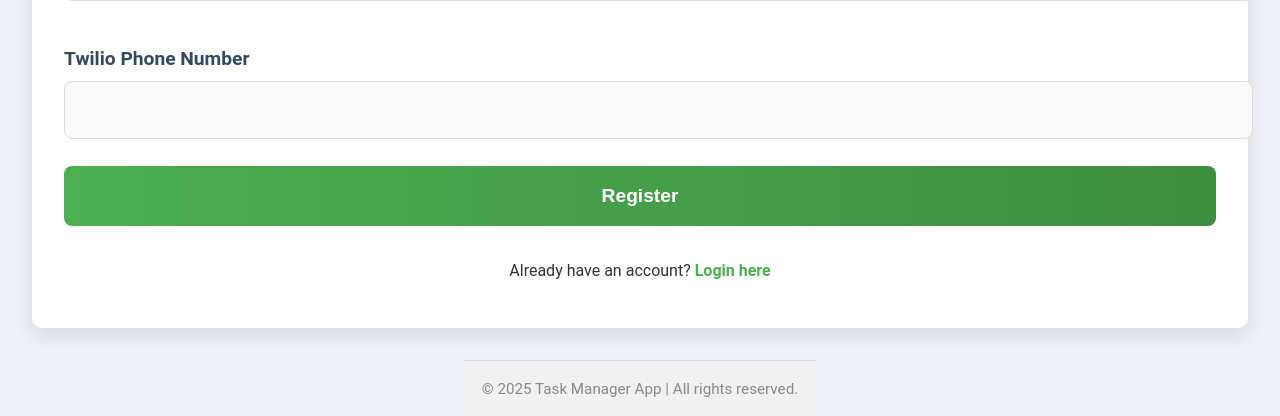
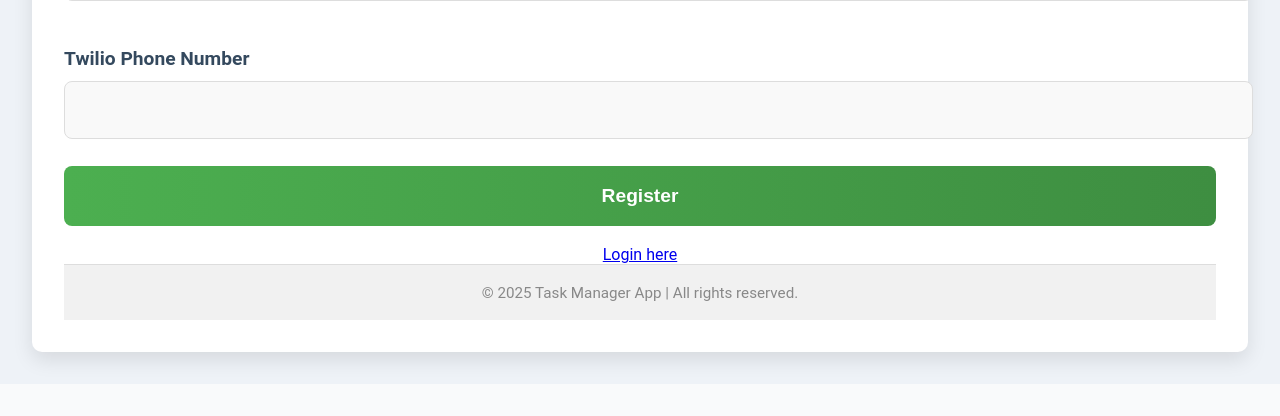
Before and after one commit to kate20031/Message2Task, a Flask app: page /register in a window 1280 px wide. Shown: the part 761-1177 px from the top of the page. After the commit the page ends 1135 px from the top, so only its background shows below. Run offline with Flask 3, Linux system fonts and the light colour scheme.

Commit message:
Update register.html

```diff
--- a/message2task/message2task/templates/register.html
+++ b/message2task/message2task/templates/register.html
@@ -43,8 +43,7 @@
             <button type="submit">Register</button>
         </form>
 
-        <p>Already have an account? <a <a href="{{ url_for('login') }}">Login here</a>
-    </div>
+        <a href="{{ url_for('auth.login') }}">Login here</a>
 
     <footer>
         <p>&copy; 2025 Task Manager App | All rights reserved.</p>
```
